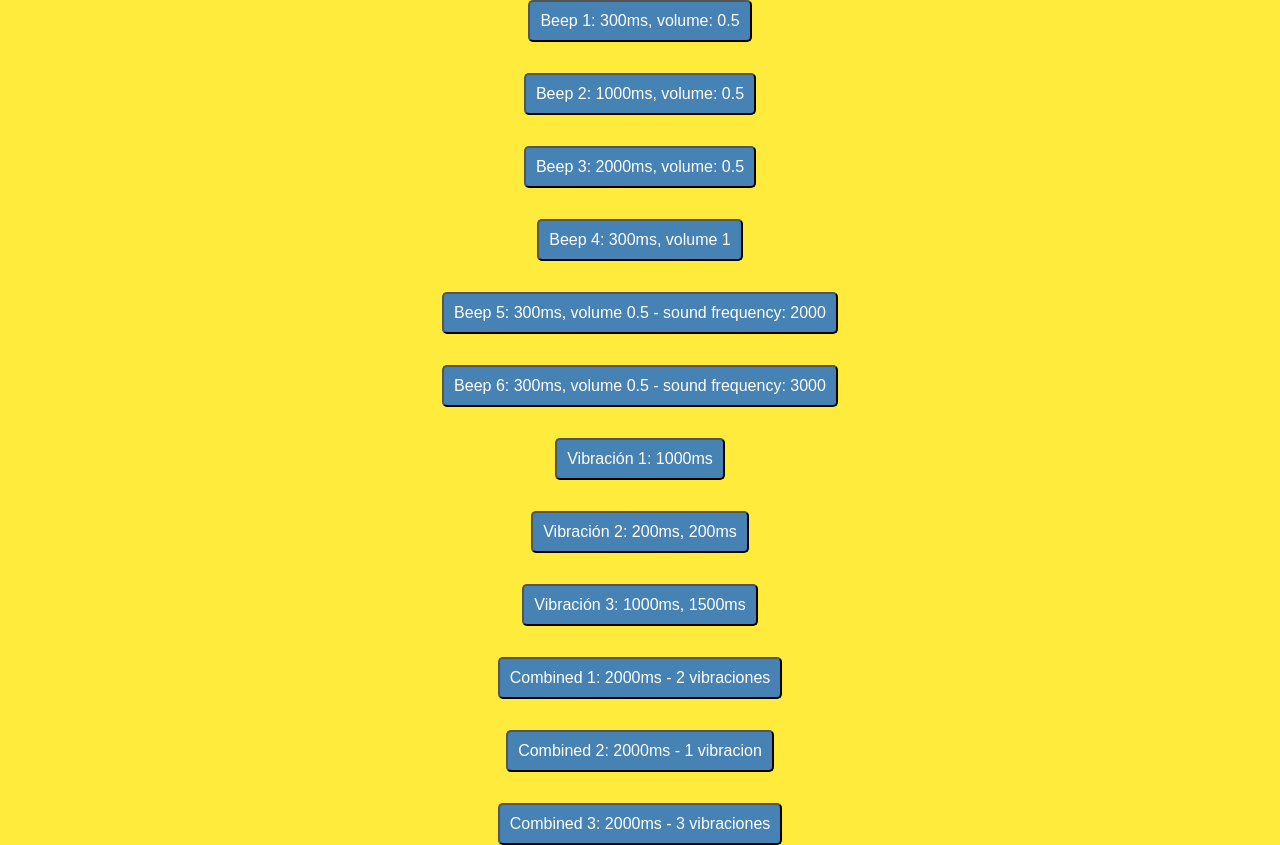
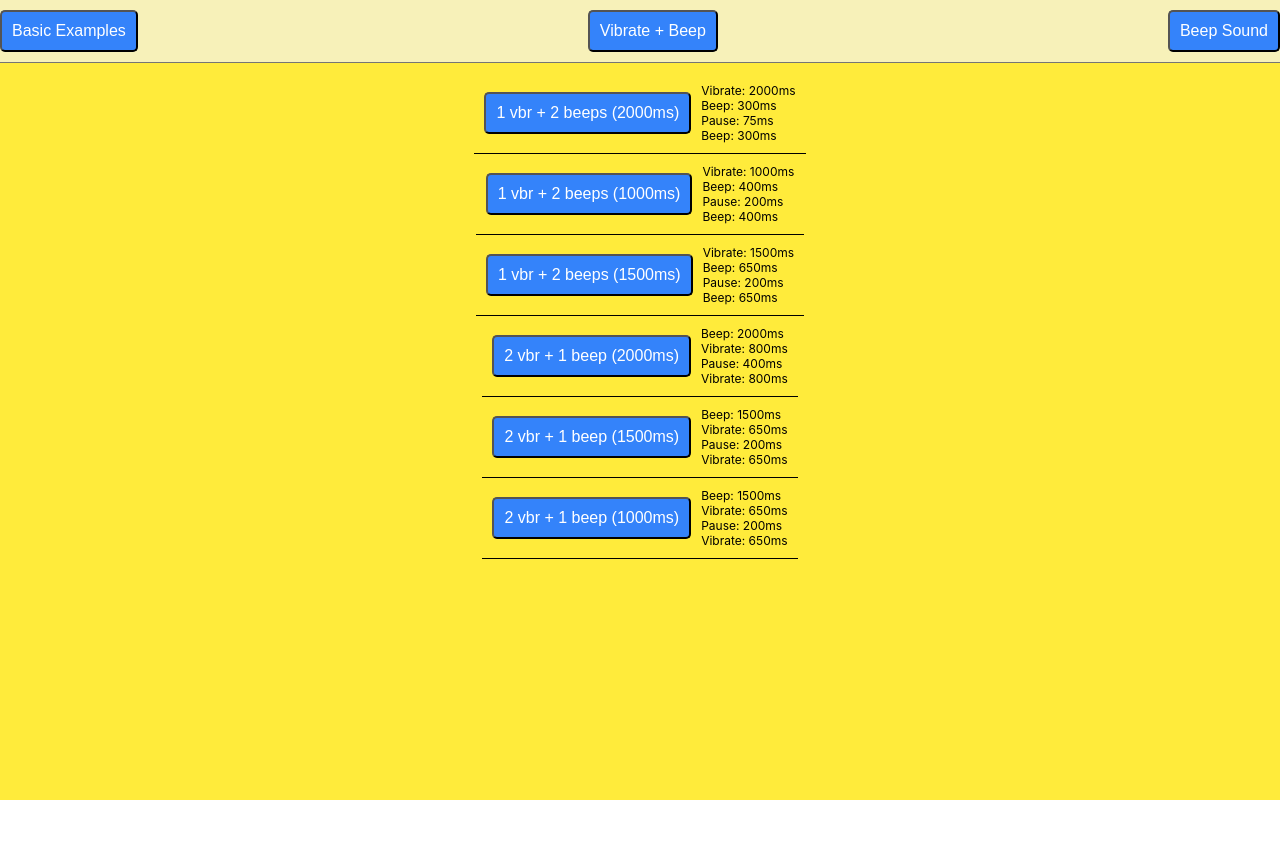
Before and after one commit to rjpizarro-meli/beeper, a React (Create React App) app: page / in a window 1280 px wide. After the commit the page ends 800 px from the top, so only its background shows below. Built offline with nearby package versions, Linux system fonts and the light colour scheme.

Commit message:
add pause action. Add 2 beeps examples. Add different frequency examples

```diff
--- a/src/App.css
+++ b/src/App.css
@@ -29,7 +29,7 @@
 }
 
 .button {
-  background: steelblue;
+  background: #3483fa;
   padding: 10px;
   border-radius: 5px;
   color: #FFF;
@@ -40,6 +40,34 @@
   background: #2e4b63;
 }
 
+.options-container {
+  display: flex;
+  justify-content: space-between;
+  align-items: center;
+  width: 100%;
+  margin-bottom: 10px;
+  padding: 10px;
+  border-bottom: 1px solid #757575;
+  background-color: #f7f1b9;
+}
+
+.reference {
+  display: flex;
+  align-items: center;
+  border-bottom: 1px solid #000;
+  padding: 10px;
+}
+
+.reference-text {
+  color: #000;
+  font-size: 12px;
+  text-align: left;
+  margin-left: 10px;
+}
+.reference-text p {
+  margin: 0
+}
+
 @keyframes App-logo-spin {
   from {
     transform: rotate(0deg);
--- a/src/App.js
+++ b/src/App.js
@@ -1,4 +1,6 @@
+import { useState } from 'react'
 import Beeper from './Beeper';
+import 'react-tabs/style/react-tabs.css';
 import './App.css';
 
 const i18n = {
@@ -11,15 +13,27 @@ const Button = (props) => {
   )
 }
 
+const Container = (props) => {
+  return (
+    <div style={{ display: 'flex', flexDirection: 'column', alignItems: 'center', flex: 1 }}>
+      {props.children}
+    </div>
+  )
+}
+
+const Reference = (props) => (
+  <div className="reference">
+    {props.button}
+    <div className="reference-text">{props.children}</div>
+  </div>
+)
+
 function App() {
+  const [view, changeView] = useState('combined')
+
+  const renderBasicBeeps = (beep, pause, vibrate) => {
     return (
-    <div className="App">
-      <header className="App-header">
-        <Beeper>
-          {({beep, vibrate}) => {
-
-            return (
-              <div style={{ display: 'flex', flexDirection: 'column', alignItems: 'center' }}>
+      <Container>
         <Button
           onClick={beep}
           size="large"
@@ -112,8 +126,175 @@ function App() {
         >
           {i18n.gettext('Combined 3: 2000ms - 3 vibraciones')}
         </Button>
+      </Container>
+    )
+  }
+
+  const renderCombinedBeeps = (beep, pause, vibrate) => {
+    return (
+      <Container>
+        <Reference
+          button={
+            <Button
+              onClick={async () => {
+                vibrate({ pattern: [2000] })
+                await beep({ time: 300, })
+                await pause({ time: 75 })
+                await beep({ time: 300, })
+              }}
+            >
+              1 vbr + 2 beeps (2000ms)
+            </Button>
+          }
+        >
+          <p> Vibrate: 2000ms  </p>
+          <p> Beep: 300ms  </p>
+          <p> Pause: 75ms  </p>
+          <p> Beep: 300ms  </p>
+        </Reference>
+
+        <Reference
+          button={
+            <Button
+              onClick={async () => {
+                vibrate({ pattern: [1000] })
+                await beep({ time: 400, })
+                await pause({ time: 200 })
+                await beep({ time: 400,  })
+              }}
+            >
+              1 vbr + 2 beeps (1000ms)
+            </Button>
+          }
+        >
+          <p> Vibrate: 1000ms  </p>
+          <p> Beep: 400ms  </p>
+          <p> Pause: 200ms  </p>
+          <p> Beep: 400ms  </p>
+        </Reference>
+
+        <Reference
+          button={
+            <Button
+              onClick={async () => {
+                vibrate({ pattern: [1500] })
+                await beep({ time: 650, })
+                await pause({ time: 200 })
+                await beep({ time: 650,  })
+              }}
+            >
+              1 vbr + 2 beeps (1500ms)
+            </Button>
+          }
+        >
+          <p> Vibrate: 1500ms  </p>
+          <p> Beep: 650ms  </p>
+          <p> Pause: 200ms  </p>
+          <p> Beep: 650ms  </p>
+        </Reference>
+
+        <Reference
+          button={
+            <Button
+              onClick={async () => {
+                beep({ time: 2000, })
+                vibrate({ pattern: [800, 400, 800] })
+              }}
+            >
+              2 vbr + 1 beep (2000ms)
+            </Button>
+          }
+        >
+          <p> Beep: 2000ms  </p>
+          <p> Vibrate: 800ms  </p>
+          <p> Pause: 400ms  </p>
+          <p> Vibrate: 800ms  </p>
+        </Reference>
+
+        <Reference
+          button={
+            <Button
+              onClick={async () => {
+                beep({ time: 1500, })
+                vibrate({ pattern: [650, 200, 650] })
+              }}
+            >
+              2 vbr + 1 beep (1500ms)
+            </Button>
+          }
+        >
+          <p> Beep: 1500ms  </p>
+          <p> Vibrate: 650ms  </p>
+          <p> Pause: 200ms  </p>
+          <p> Vibrate: 650ms  </p>
+        </Reference>
+
+
+        <Reference
+          button={
+            <Button
+              onClick={async () => {
+                beep({ time: 1000, })
+                vibrate({ pattern: [450, 100, 450] })
+              }}
+            >
+              2 vbr + 1 beep (1000ms)
+            </Button>
+          }
+        >
+          <p> Beep: 1500ms  </p>
+          <p> Vibrate: 650ms  </p>
+          <p> Pause: 200ms  </p>
+          <p> Vibrate: 650ms  </p>
+        </Reference>
+      </Container>
+    )
+  }
+
+  const renderSoundBeeps = (beep, pause, vibrate) => {
+    const frequencies = [200, 400, 600, 800, 1000, 1200, 1400, 1600, 1800, 2000, 2200, 2400, 2429, 2600, 2800, 3000, 3200, 3400, 3600, 3800, 4000]
+
+    return (
+      <Container>
+        {frequencies.map(sound => (
+          <Reference
+            button={
+              <Button
+                onClick={() => beep({ time: 500, sound: sound  })}
+              >
+                Beep {sound} Mhz
+              </Button>
+            }
+          >
+          </Reference>
+        ))}
+      </Container>
+    )
+  }
+
+  return (
+    <div className="App">
+      <header className="App-header">
+        <div className="options-container">
+          <Button onClick={() => changeView('basic')}> Basic Examples </Button>
+          <Button onClick={() => changeView('combined')}> Vibrate + Beep </Button>
+          <Button onClick={() => changeView('sound')}> Beep Sound </Button>
         </div>
-            )
+        <Beeper>
+          { ({ beep, pause, vibrate }) => {
+            if (view === 'basic') {
+              return renderBasicBeeps(beep, pause, vibrate)
+            }
+
+            if (view === 'combined') {
+              return renderCombinedBeeps(beep, pause, vibrate)
+            }
+
+            if (view === 'sound') {
+              return renderSoundBeeps(beep, pause, vibrate)
+            }
+
+            return null
           }}
         </Beeper>
       </header>
@@ -121,4 +302,5 @@ function App() {
   );
 }
 
+
 export default App;
--- a/src/Beeper.js
+++ b/src/Beeper.js
@@ -13,11 +13,6 @@ class Beeper extends React.Component {
     this.audioContext = new AudioContext();
   }
 
-  /*React.useEffect(() => {
-
-    audioContextRef.current =
-  }, []);*/
-
   beep = ({ time, volume, sound } = {}) => {
     const beepTime = time || 300;
     const beepVolume = volume || 0.5;
@@ -31,16 +26,45 @@ class Beeper extends React.Component {
     gainNode.gain.value = beepVolume;
     oscillatorNode.start(this.audioContext.currentTime);
     oscillatorNode.stop(this.audioContext.currentTime + (beepTime * 0.001));
+
+    return new Promise((resolve) => {
+      setTimeout(() => {
+        resolve()
+      }, beepTime)
+    })
   };
 
+  pause = ({ time } = {}) => {
+    const pauseTime = time || 500;
+
+    return new Promise((resolve) => {
+      setTimeout(() => {
+        resolve()
+      }, pauseTime)
+    })
+  }
+
   vibrate = ({ pattern } = {}) => {
-    const vibrationPattern = pattern || 2000;
+    const vibrationPattern = pattern || [ 2000 ];
+    const vibrationTime = vibrationPattern.reduce((time, accTime ) => {
+      return accTime + time
+    }, 0 )
 
     window.navigator.vibrate(vibrationPattern);
+
+    return new Promise((resolve) => {
+      setTimeout(() => {
+        resolve()
+      }, vibrationTime)
+    })
   };
 
   render() {
-    return this.props.children({ beep: this.beep, vibrate: this.vibrate })
+    return this.props.children({
+      beep: this.beep,
+      pause: this.pause,
+      vibrate: this.vibrate
+    })
   }
 };
 
```
Also changed, not shown: 1 other file (tests, documents, lock files or other folders). Lines whose indentation alone changed are shown as unchanged.
